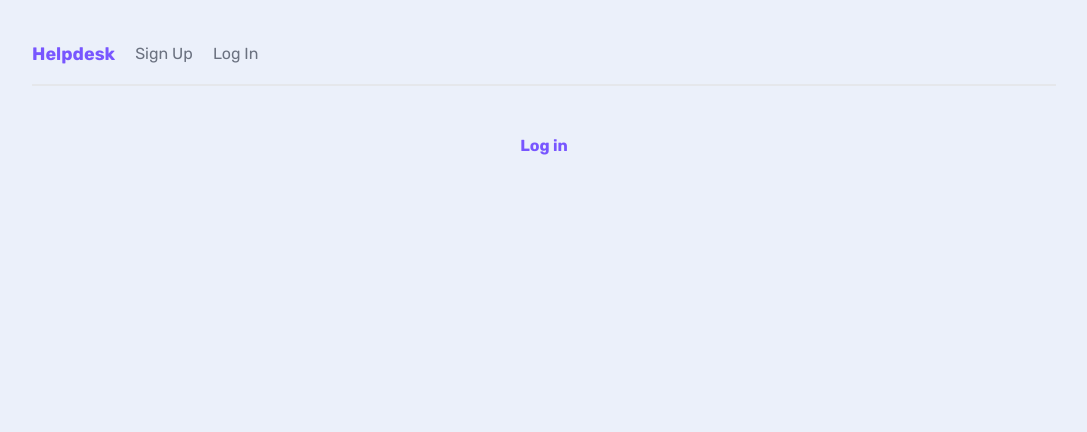
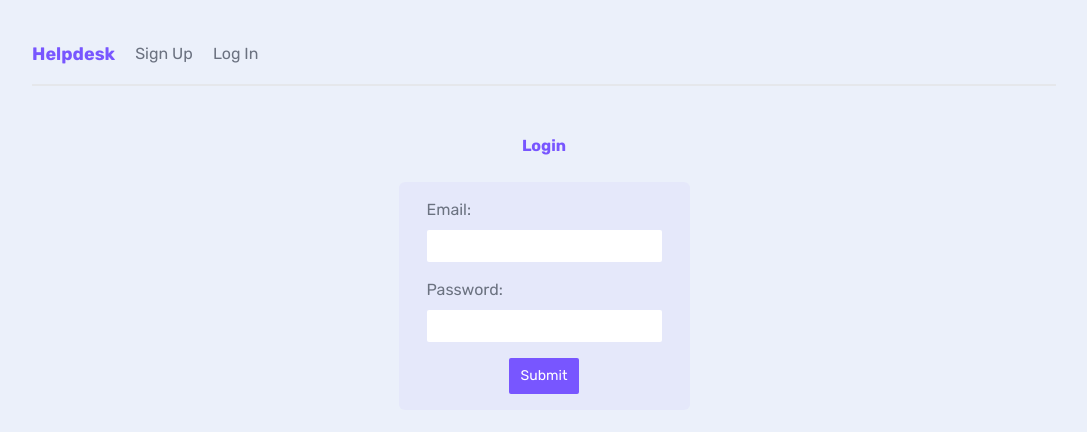
Before and after one commit to Eray-Adiyaman/nextjs_prac, a Next.js app: page /login in a window 1280 px wide. Shown: the top 432 px of the page, without its empty margins (96-1183 px from the left). Built offline with nearby package versions, Linux system fonts and the light colour scheme.

Commit message:
submit forms for login&signup,supabase install

```diff
--- /dev/null
+++ b/app/(auth)/AuthForm.jsx
@@ -0,0 +1,33 @@
+"use client"
+
+import { useState } from "react"
+
+export default function AuthForm( { handleSubmit } ) {
+
+  const [email, setEmail] = useState("")
+  const [password, setPassword] = useState("")
+
+  return (
+    <form onSubmit={(e) => handleSubmit(e, email, password)}>
+      <label>
+        <span>Email:</span>
+        <input
+          type="email"
+          onChange={(e) => setEmail(e.target.value)}
+          value={email}
+          required
+        />
+      </label>
+      <label>
+        <span>Password:</span>
+        <input
+          type="password"
+          onChange={(e) => setPassword(e.target.value)}
+          value={password}
+          required
+        />
+      </label>
+      <button className="btn-primary">Submit</button>
+    </form>
+  )
+}
--- a/app/(auth)/login/page.jsx
+++ b/app/(auth)/login/page.jsx
@@ -1,8 +1,20 @@
+"use client"
+
+import AuthForm from "../AuthForm"
 
 export default function Login() {
+
+  const handleSubmit = async (e, email, password) => {
+    e.preventDefault()
+
+    console.log("user login",email, password)
+  }
+
   return (
     <main>
-        <h2 className="text-center">Log in</h2>
+      <h2 className="text-center">Login</h2>
+
+      <AuthForm handleSubmit={handleSubmit} />
     </main>
   )
 }
--- a/app/(auth)/signup/page.jsx
+++ b/app/(auth)/signup/page.jsx
@@ -1,9 +1,20 @@
-import React from 'react'
+"use client"
+
+import AuthForm from "../AuthForm"
 
 export default function Signup() {
+
+  const handleSubmit = async (e, email, password) => {
+    e.preventDefault()
+
+    console.log("user signup",email, password)
+  }
+
   return (
     <main>
-        <h2 className="text-center">Sign Up</h2>
+      <h2 className="text-center">Sign up</h2>
+
+      <AuthForm handleSubmit={handleSubmit} />
     </main>
   )
 }
--- a/package.json
+++ b/package.json
@@ -9,6 +9,8 @@
     "lint": "next lint"
   },
   "dependencies": {
+    "@supabase/auth-helpers-nextjs": "^0.8.1",
+    "@supabase/supabase-js": "^2.38.2",
     "autoprefixer": "10.4.16",
     "eslint": "8.50.0",
     "eslint-config-next": "13.5.3",
```
Also changed, not shown: 1 other file (tests, documents, lock files or other folders).
